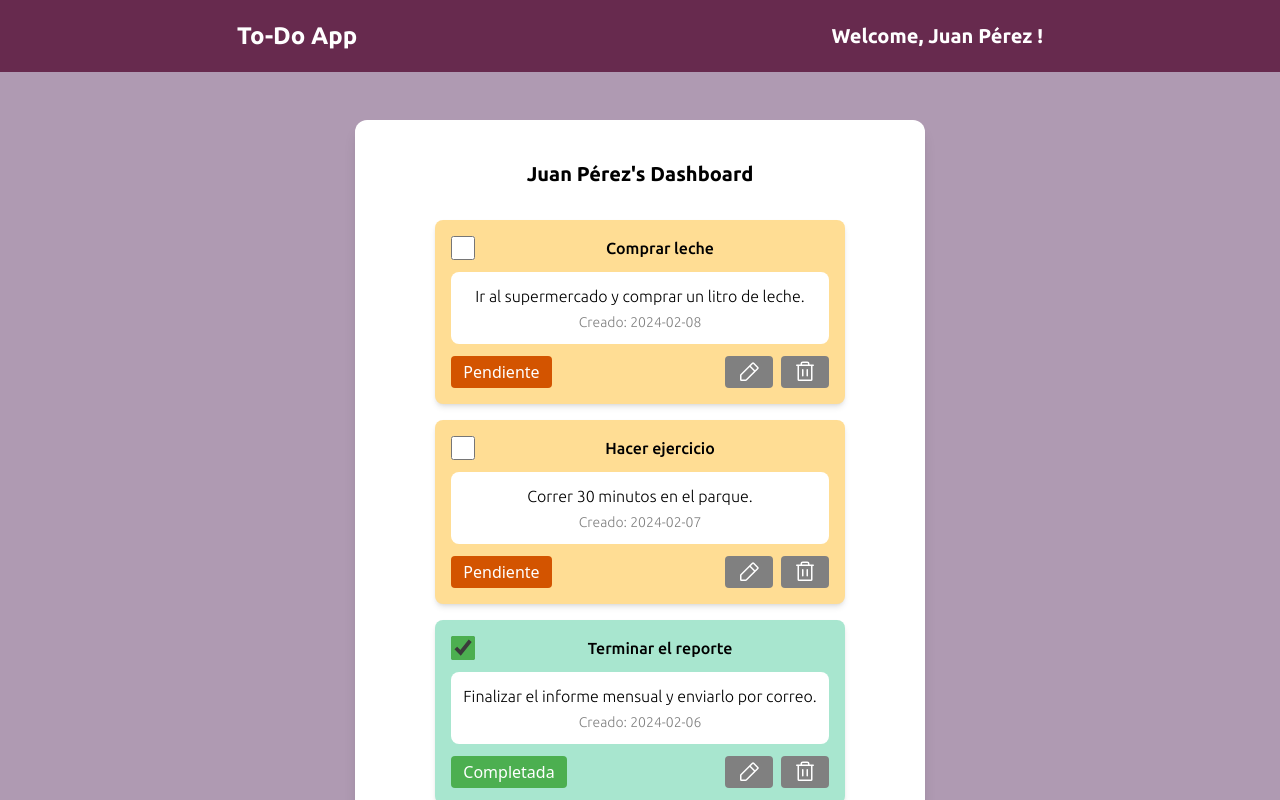
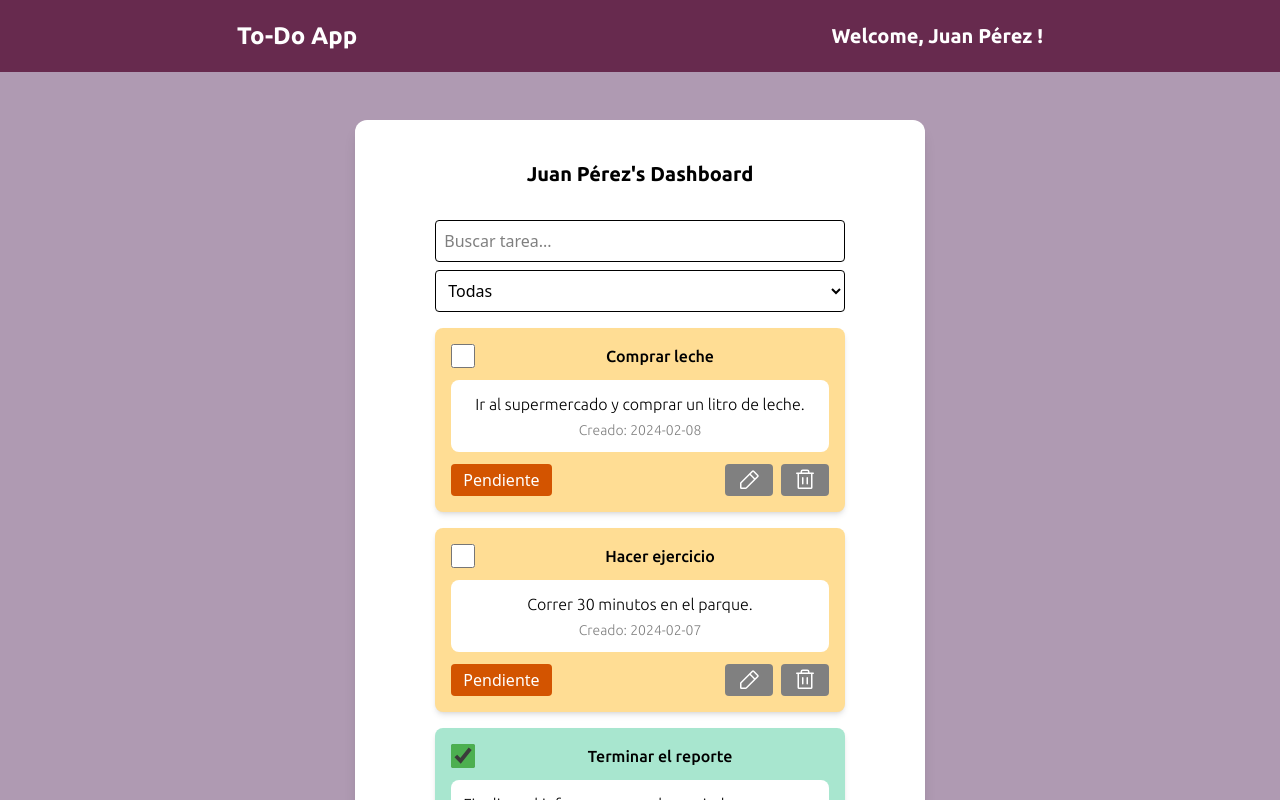
Before and after one commit to RafaRdrgz/react-todo-app, a React (Vite) app: page / in a window 1280 px wide. Both pictures are taken after typing "name@example.com", "Sample123" into the empty fields and a click on the button "Login". Shown: the top 800 px of the page. Built offline with nearby package versions, Linux system fonts and the light colour scheme.

Commit message:
added filter and search

```diff
--- a/src/components/TodoList.jsx
+++ b/src/components/TodoList.jsx
@@ -52,6 +52,9 @@ const TodoList = ({ user }) => {
     const [tasks, setTasks] = useState([]); // Estado para almacenar las tareas
     const [loading, setLoading] = useState(true);
 
+    const [searchTerm, setSearchTerm] = useState("");  // Estado para la búsqueda
+    const [filter, setFilter] = useState("all");  // Estado para el filtro (completado o pendiente)
+
 
 
     // Simula la carga de datos como si vinieran del backend
@@ -105,20 +108,79 @@ const TodoList = ({ user }) => {
     };
 
 
+    // Filtrar tareas según el searchTerm y el filtro de estado
+    const filteredTasks = tasks.filter((task) => {
+
+      // Filtro por búsqueda en el título
+      const matchesSearch = task.title.toLowerCase().includes(searchTerm.toLowerCase());
+
+      // Filtro por estado: "all", "completed" o "pending"
+      const matchesFilter = filter === "all" || (filter === "completed" && task.completed) || (filter === "pending" && !task.completed);
+
+      return matchesSearch && matchesFilter;
+    });
+
+
+    //Cmbiar el término de búsqueda
+    const handleSearchChange = (e) => {
+      setSearchTerm(e.target.value);
+    };
+
+    //Cambiar el filtro de búsqueda
+    const handleFilterChange = (e) => {
+      setFilter(e.target.value);
+    };
+
     return (
-        <div>
+
+      <div>
+
+          <div className="filters mb-4">
+            {/* Campo de búsqueda */}
+            <input
+              type="text"
+              placeholder="Buscar tarea..."
+              value={searchTerm}
+              onChange={handleSearchChange}
+              className="border p-2 rounded w-full"
+            />
+
+            {/* Filtro por estado */}
+            <select
+              value={filter}
+              onChange={handleFilterChange}
+              className="border p-2 rounded mt-2 w-full"
+            >
+              <option value="all">Todas</option>
+              <option value="completed">Completadas</option>
+              <option value="pending">Pendientes</option>
+            </select>
+          </div>
+
+
+
+
+          <div className='tasklist'>
+            {/* Mostrar mensaje de carga */}
             {loading ? (
-                <p>Loading Tasks...</p>
-
-            ) : tasks.length > 0 ? (
-
-                tasks.map((task) => <TodoItem key={task.id} task={task} onDelete={handleDelete} onEdit={handleEdit}/>
-            )
-
+              <p>Loading Tasks...</p>
             ) : (
-                <p>Any task registered.</p>
+              // Mostrar la lista de tareas si hay tareas
+              <>
+                {/* Mostrar las tareas filtradas */}
+                {filteredTasks.length > 0 ? (
+                  filteredTasks.map((task) => (
+                    <TodoItem key={task.id} task={task} onDelete={handleDelete} onEdit={handleEdit} />
+                  ))
+                ) : (
+                  <p>No hay tareas para mostrar</p>
+                )}
+              </>
             )}
           </div>
+
+
+      </div>
     );
 
 };
```
